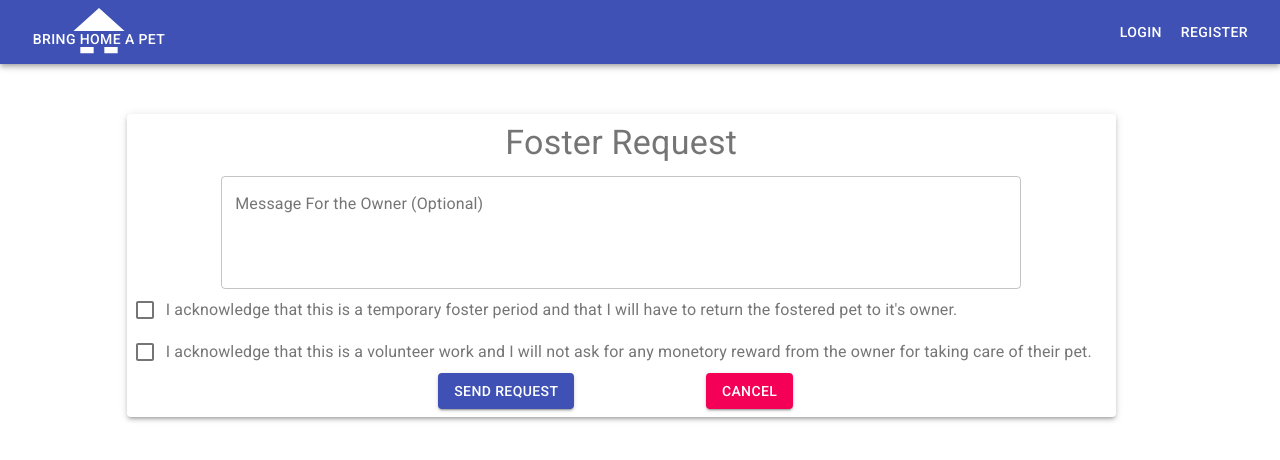
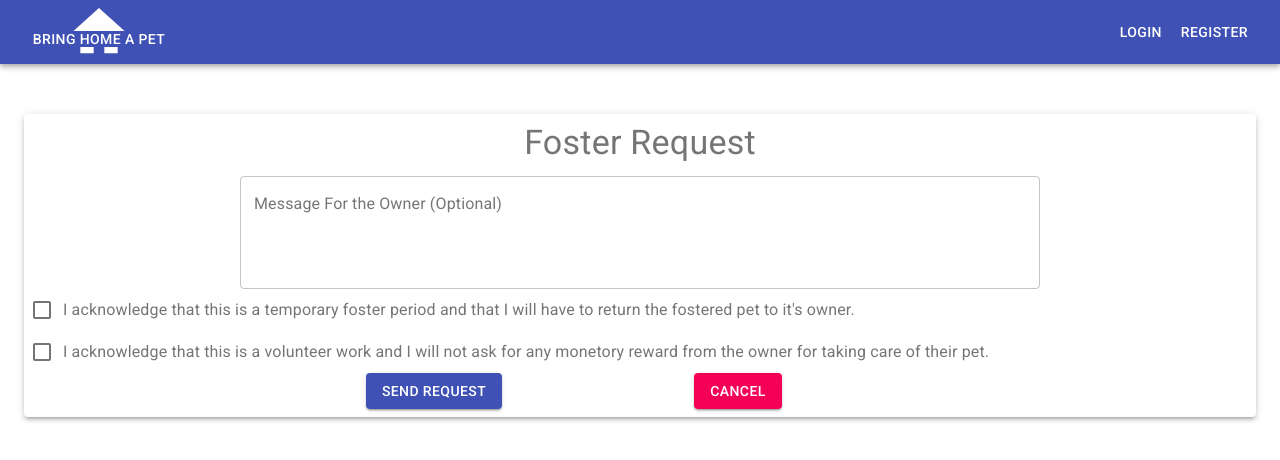
Before and after one commit to vasisht54/Pet-Foster-Frontend, a React (Create React App) app: page /SendFosterRequest in a window 1280 px wide. Shown: the top 460 px of the page. Built offline with nearby package versions, Linux system fonts and the light colour scheme.

Commit message:
added page headings

```diff
--- a/src/FosterHistory/index.js
+++ b/src/FosterHistory/index.js
@@ -77,6 +77,9 @@ const FosterHistory = () => {
       <Grid container>
         <Grid item xs={2} />
         <Grid item xs={9} container direction="column">
+        <Typography variant="h4" style={{padding:"0 20px"}}>
+          My foster history
+        </Typography>
           {fosterHistory.map(item => (
             <>
               <Grid container item key={item.id}>
--- a/src/MyFosterRequests/MyFosterRequests.js
+++ b/src/MyFosterRequests/MyFosterRequests.js
@@ -105,6 +105,9 @@ const MyFosterRequests = () => {
       <Grid container>
         <Grid item xs={2} />
         <Grid item xs={9} container direction="column">
+        <Typography variant="h4" style={{padding:"0 20px"}}>
+          My requests to foster
+        </Typography>
           {pets.map(item => (
             <>
               <Grid container item key={item.id}>
--- a/src/PetListing/ViewFosterRequestForMyPet.js
+++ b/src/PetListing/ViewFosterRequestForMyPet.js
@@ -138,6 +138,12 @@ export const ViewFosterRequestForMyPet = () => {
       <Grid container>
         <Grid item xs={3} />
         <Grid item xs={9} container direction="column">
+        <div className={classes.Card}></div>
+        <div className={classes.Card} style={{left:200}}>
+              <Typography gutterBottom variant="h4">
+                View requests for my pets
+              </Typography>
+            </div>
           {pets.map(pet => (
             <>
               <Grid container item key={pet.id}>
--- a/src/PetSearch/PetSearch.js
+++ b/src/PetSearch/PetSearch.js
@@ -245,6 +245,11 @@ function PetSearch() {
             </Hidden>
           </nav>
           <main className={classes.content}>
+          <div className={classes.Card}>
+              <Typography gutterBottom variant="h4">
+                Foster a Pet
+              </Typography>
+            </div>
             <Grid container spacing={1}>
               <Grid container item xs={12} spacing={3}>
                 <FormRow />
--- a/src/PetSearch/SendFosterRequest.js
+++ b/src/PetSearch/SendFosterRequest.js
@@ -84,12 +84,10 @@ function SendFosterRequest() {
       <div className={classes.Card} style = {{minHeight: 50}} >
       </div>
     <Container>
-      <Grid container >
-        <Grid item xs={1} />
-        <Grid item xs={10} container direction="column">
-        <Grid container item >
+
           <Paper className={classes.paper} elevation={3}>
-            <div className={classes.Card}>
+           <div className={classes.Card}>
+
               <Typography gutterBottom variant="h4">
                 Foster Request
               </Typography>
@@ -171,9 +169,6 @@ function SendFosterRequest() {
               </Grid>
 
           </Paper>
-          </Grid>
-        </Grid>
-        </Grid>
 
 </Container>
 </>
```
